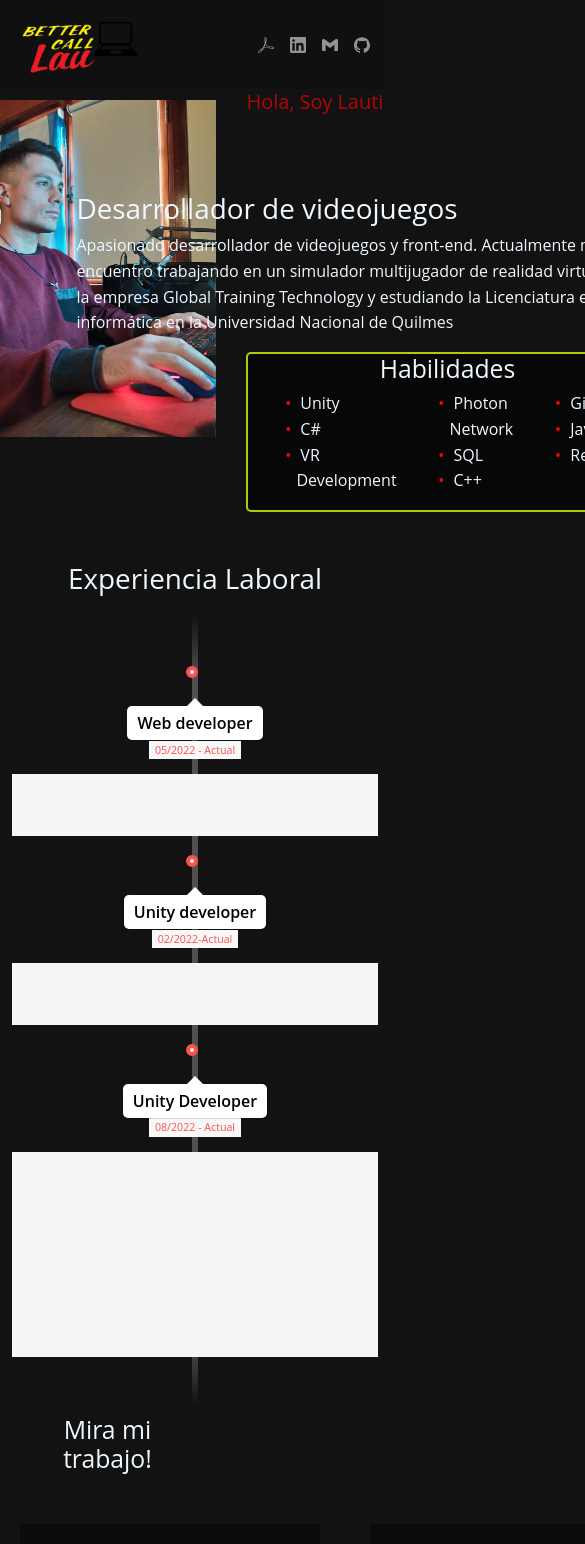
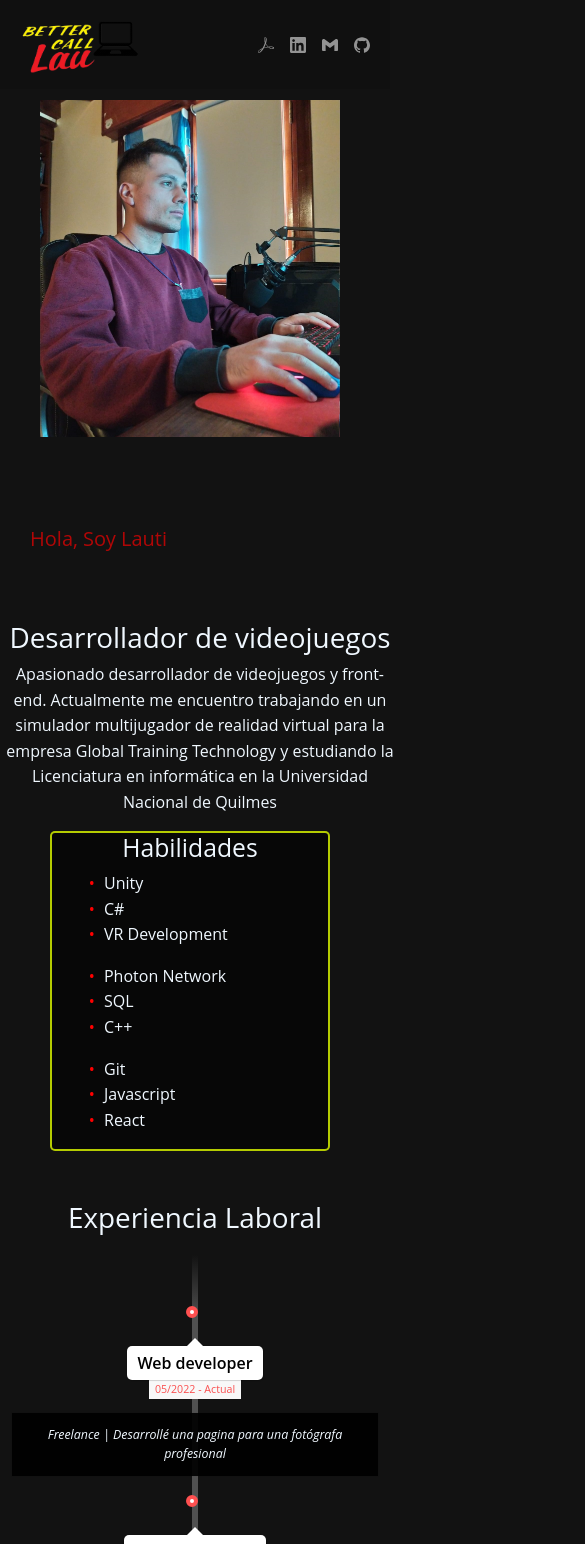
Before and after one commit to lautacoria18/lc-portfolio, a React (Create React App) app: page / in a window 390 px wide. Shown: the top 1544 px of the page, 585 px wide, since content can reach past the window. Built offline with nearby package versions, Linux system fonts and the light colour scheme.

Commit message:
Update responsive app

```diff
--- a/src/components/Home.css
+++ b/src/components/Home.css
@@ -2,6 +2,7 @@
 .homed{
     display: flex;
     justify-content: center;
+
 }
 .descripcion{
 
@@ -56,6 +57,12 @@
 }
 
 @media (max-width: 991px) {
+
+    .homed{
+        display: block;
+        justify-content: center;
+    }
+
     .title{
         margin-top: 70px;
         margin-left: 10px;
@@ -85,27 +92,41 @@
 
   @media (max-width: 480px) {
     .title{
-        margin-top: 70px;
-        margin-left: 10px;
-        display: flex;
 
+      width: 500px;
+        justify-content: center;
+       margin-left: 100px;
+
+    }
+    .homed{
+        display: block;
+        justify-content: center;
+
+    }
+
+
+    .subT{
+        width: 400px;
+        margin-left: 150px;
+        text-align: center;
+    }
+
+    .miFoto{
+
+
+        margin-top: 100px;
+        width: 300px;
+        margin-left: 40px;
 
 
     }
+    .hi{
+        margin-top: 90px;
+        margin-left: 180px;
+        display: block;
+        color: rgba(255, 0, 0, 0.668);
 
-    .subT{
-        margin-left: 10px;
-    }
-    .logos{
-        display: none;
     }
 
-    .logos2{
-        display: flex;
-    }
 
-    .logo{
-        width: 50px;
-        margin-left: 35 px;
-    }
 }
--- a/src/components/Portfolio.css
+++ b/src/components/Portfolio.css
@@ -23,6 +23,13 @@
   @media (max-width: 480px) {
     .portfolio{
         margin-left: 10px;
+        text-align: center;
+      }
+      .portfolio > h2{
+      margin-left: 80px;
+        text-align: center;
+        width: 200px;
+
       }
 
   }
--- a/src/components/PortfolioVG.css
+++ b/src/components/PortfolioVG.css
@@ -123,4 +123,13 @@
     height: 250px;
   }
 
+  .portfolioVG{
+    margin-top: 50px;
+
+    display: block;
+    grid-template-columns: repeat(2, 1fr);
+    grid-gap: 50px;
+    grid-auto-rows: minmax(100px, auto);
 }
+
+}
--- a/src/components/SobreMi.css
+++ b/src/components/SobreMi.css
@@ -35,3 +35,34 @@ ul{
         margin-left: 5px;
         margin-right: 5px;
       }
+
+
+      @media (max-width: 991px) {
+
+        .portfolio{
+        margin-left: 10px;
+      }
+    }
+
+      @media (max-width: 480px) {
+        .portfolio{
+            margin-left: 10px;
+          }
+
+          .lista {
+
+            text-align: left;
+                display: block;
+
+
+            }
+            .skills{
+                width: 280px;
+              text-align: center;
+                margin-left: 200px;
+                border: 2px solid rgba(224, 253, 0, 0.801);
+                border-radius: 5px;
+                background-color:rgba(0, 0, 0, 0.559);
+            }
+
+      }
--- a/src/components/Timeline.css
+++ b/src/components/Timeline.css
@@ -292,3 +292,14 @@ body {
 }
 
 }
+
+@media (max-width: 480px) {
+.desc {
+  margin: 1em 0.75em 0 0;
+
+  font-size: 0.77777em;
+  font-style: italic;
+  line-height: 1.5em;
+  background-color: rgba(0, 0, 0, 0.929);
+}
+}
```
